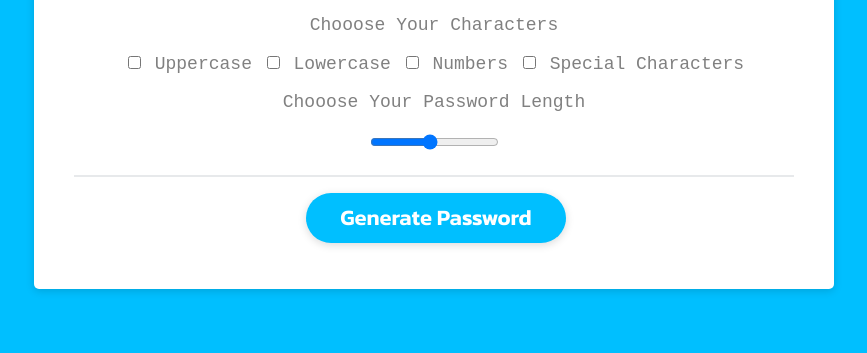
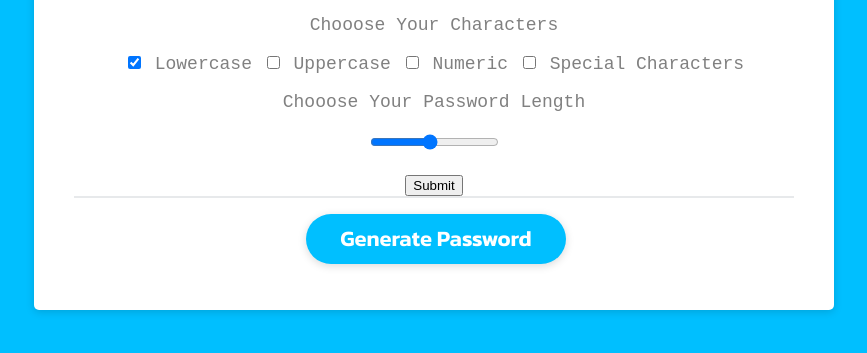
Before and after one commit to mbartnett/JavaScript-Random-Password-Generator, a plain HTML site: page index.html in a window 1280 px wide. Both pictures are taken after a click on the button "Generate Password". Shown: the part 287-640 px from the top of the page, without its empty margins (206-1073 px from the left). Drawn offline with Linux system fonts and the light colour scheme.

```diff
--- a/index.html
+++ b/index.html
@@ -28,23 +28,33 @@
 </div>
 
 <div class="card-body" id="character-card">
+
 <div class="card-wrapper">
+    <form action="action_page.php">
     <p>Chooose Your Characters</p>
-        <p><input type="checkbox" id="uppercase" name="uppercase">
+    <p><input type="checkbox" id="lowercase" name="lowercase" checked>
+    <label for="lowercase">Lowercase</label>
+
+    <input type="checkbox" id="uppercase" name="uppercase">
     <label for="uppercase">Uppercase</label>
-        <input type="checkbox" id="lowercase" name="lowercase">
-        <label for="lowercase">Lowercase</label>
-        <input type="checkbox" id="numbers" name="numbers">
-        <label for="numbers">Numbers</label>
+
+    <input type="checkbox" id="numeric" name="numeric">
+    <label for="numeric">Numeric</label>
+
     <input type="checkbox" id="special-characters" name="special-characters">
     <label for="special-characters">Special Characters</label></p>
     <p>Chooose Your Password Length</p>
     <div class="slidecontainer" style="margin:20px;">
         <input type="range" min="8" max="128" value="64" class="slider" id="character-range">
     </div>
-    </div>
+    <input type="submit" value="Submit">
+    </form>
 </div>
 
+
+
+
+</div>
 <!-- end password options -->
 
         <div class="card-footer">
```
Also changed, not shown: script.js (+7 -0 lines). Lines whose indentation alone changed are shown as unchanged.
